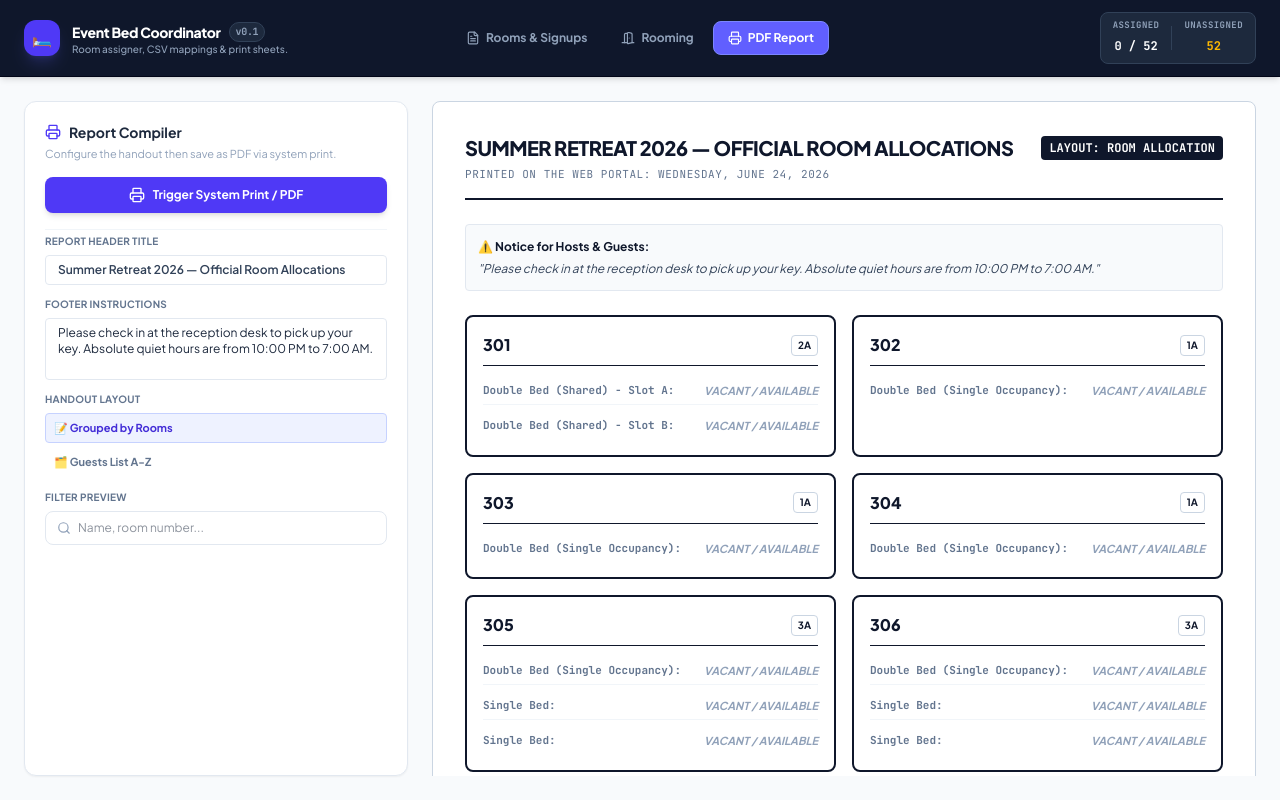
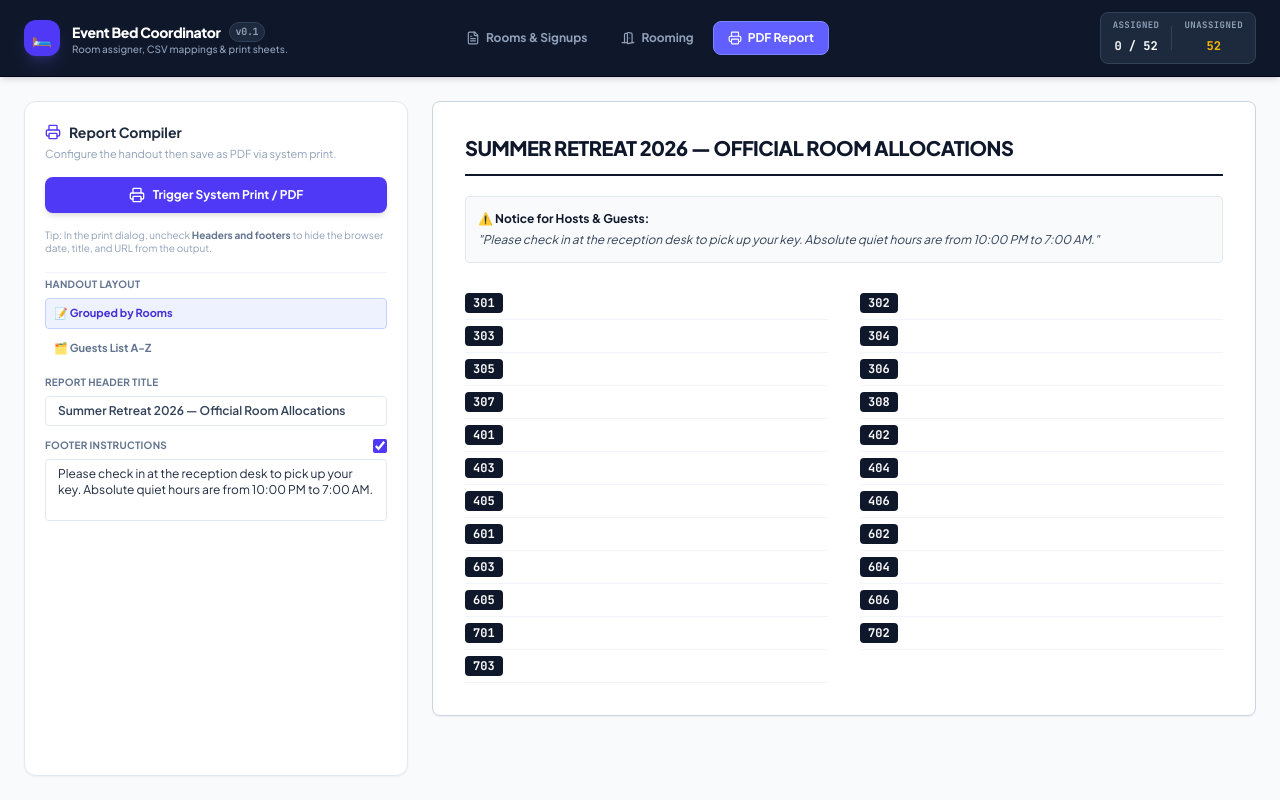
Before and after one commit to salvacodes/event-room-organizer, a React (Vite) app: page / in a window 1280 px wide. Both pictures are taken after a click on the button "PDF Report". Built offline with nearby package versions, Linux system fonts and the light colour scheme.

Commit message:
redesign reports to make them more compact

```diff
--- a/src/App.tsx
+++ b/src/App.tsx
@@ -120,10 +120,6 @@ export default function App() {
           </div>
         )}
       </main>
-
-      <div id="physical-page-print-injection" className="hidden print:block">
-        <PrintReport />
-      </div>
     </div>
   )
 }
--- a/src/features/report/PrintReport.tsx
+++ b/src/features/report/PrintReport.tsx
@@ -1,6 +1,5 @@
-import { Printer, Search } from 'lucide-react'
+import { Printer } from 'lucide-react'
 import { useMemo, useState } from 'react'
-import { getBedTypeLabel } from '../../shared/bedTypes'
 import { useWorkspaceStore } from '../../store/useWorkspaceStore'
 
 export default function PrintReport() {
@@ -12,7 +11,7 @@ export default function PrintReport() {
     'Please check in at the reception desk to pick up your key. Absolute quiet hours are from 10:00 PM to 7:00 AM.'
   )
   const [sortBy, setSortBy] = useState<'room' | 'guest'>('room')
-  const [searchQuery, setSearchQuery] = useState('')
+  const [showFooterNotes, setShowFooterNotes] = useState(true)
 
   const handlePrint = () => {
     window.print()
@@ -22,40 +21,24 @@ export default function PrintReport() {
     return participants
       .map((p) => {
         const room = p.assignedRoomId ? rooms.find((r) => r.id === p.assignedRoomId) : null
-        const bed = room ? room.beds.find((b) => b.assignedParticipantId === p.id) : null
         return {
           id: p.id,
           name: p.name,
           assignedRoom: p.assignedRoomId || 'Unassigned',
-          category: room?.category || '',
-          bedType: bed?.type || '',
-          preferences: p.sharingPreferences || '-'
+          category: room?.category || ''
         }
       })
-      .filter((record) => {
-        const query = searchQuery.toLowerCase()
-        return (
-          record.name.toLowerCase().includes(query) ||
-          record.assignedRoom.toLowerCase().includes(query) ||
-          record.bedType.toLowerCase().includes(query)
-        )
-      })
       .sort((a, b) => a.name.localeCompare(b.name))
-  }, [participants, rooms, searchQuery])
+  }, [participants, rooms])
 
   const roomRecords = useMemo(() => {
-    return [...rooms]
-      .filter((r) => {
-        const query = searchQuery.toLowerCase()
-        const hasMatchingOccupant = r.beds.some((b) => {
-          if (!b.assignedParticipantId) return false
-          const p = participants.find((part) => part.id === b.assignedParticipantId)
-          return p?.name.toLowerCase().includes(query) || p?.sharingPreferences.toLowerCase().includes(query)
-        })
-        return r.id.toLowerCase().includes(query) || r.category.toLowerCase().includes(query) || hasMatchingOccupant
-      })
-      .sort((a, b) => a.id.localeCompare(b.id, undefined, { numeric: true, sensitivity: 'base' }))
-  }, [rooms, participants, searchQuery])
+    return [...rooms].sort((a, b) => a.id.localeCompare(b.id, undefined, { numeric: true, sensitivity: 'base' }))
+  }, [rooms])
+
+  const maxGuestCount = useMemo(() => {
+    if (roomRecords.length === 0) return 1
+    return Math.max(1, ...roomRecords.map((r) => r.beds.filter((b) => b.assignedParticipantId).length))
+  }, [roomRecords])
 
   return (
     <div id="print-report-module" className="flex flex-col lg:flex-row gap-6 h-full min-h-0">
@@ -79,40 +62,12 @@ export default function PrintReport() {
           <Printer className="w-4 h-4" />
           Trigger System Print / PDF
         </button>
+        <p className="text-[10px] text-slate-400 leading-snug">
+          Tip: In the print dialog, uncheck <strong className="text-slate-500">Headers and footers</strong> to hide the
+          browser date, title, and URL from the output.
+        </p>
 
         <div className="space-y-3 pt-1 border-t border-slate-100">
-          <div className="flex flex-col space-y-1.5">
-            <label
-              htmlFor="report-custom-title"
-              className="text-[10px] font-bold text-slate-500 uppercase tracking-wide"
-            >
-              Report Header Title
-            </label>
-            <input
-              id="report-custom-title"
-              type="text"
-              value={reportTitle}
-              onChange={(e) => setReportTitle(e.target.value)}
-              className="px-3 py-1.5 bg-white border border-slate-200 rounded text-xs focus:ring-1 focus:ring-indigo-500 focus:outline-hidden font-semibold text-slate-700"
-            />
-          </div>
-
-          <div className="flex flex-col space-y-1.5">
-            <label
-              htmlFor="report-custom-notes"
-              className="text-[10px] font-bold text-slate-500 uppercase tracking-wide"
-            >
-              Footer Instructions
-            </label>
-            <textarea
-              id="report-custom-notes"
-              value={reportNotes}
-              onChange={(e) => setReportNotes(e.target.value)}
-              rows={3}
-              className="px-3 py-1.5 bg-white border border-slate-200 rounded text-xs focus:ring-1 focus:ring-indigo-500 focus:outline-hidden text-slate-650 resize-none"
-            />
-          </div>
-
           <div className="flex flex-col space-y-1.5">
             <span className="text-[10px] font-bold text-slate-500 uppercase tracking-wide">Handout Layout</span>
             <div className="grid grid-cols-1 gap-1">
@@ -145,22 +100,45 @@ export default function PrintReport() {
 
           <div className="flex flex-col space-y-1.5">
             <label
-              htmlFor="print-search-preview"
+              htmlFor="report-custom-title"
               className="text-[10px] font-bold text-slate-500 uppercase tracking-wide"
             >
-              Filter Preview
+              Report Header Title
             </label>
-            <div className="relative">
-              <Search className="absolute left-3 top-2.5 w-3.5 h-3.5 text-slate-400 pointer-events-none" />
             <input
-                id="print-search-preview"
+              id="report-custom-title"
               type="text"
-                value={searchQuery}
-                onChange={(e) => setSearchQuery(e.target.value)}
-                placeholder="Name, room number..."
-                className="w-full text-xs pl-8 pr-3 py-2 border border-slate-200 rounded-lg focus:outline-hidden focus:ring-1 focus:ring-indigo-500"
+              value={reportTitle}
+              onChange={(e) => setReportTitle(e.target.value)}
+              className="px-3 py-1.5 bg-white border border-slate-200 rounded text-xs focus:ring-1 focus:ring-indigo-500 focus:outline-hidden font-semibold text-slate-700"
             />
           </div>
+
+          <div className="flex flex-col space-y-1.5">
+            <div className="flex items-center justify-between">
+              <label
+                htmlFor="report-custom-notes"
+                className="text-[10px] font-bold text-slate-500 uppercase tracking-wide"
+              >
+                Footer Instructions
+              </label>
+              <input
+                id="footer-notes-toggle"
+                type="checkbox"
+                checked={showFooterNotes}
+                onChange={(e) => setShowFooterNotes(e.target.checked)}
+                aria-label="Enable footer instructions"
+                className="w-3.5 h-3.5 accent-indigo-600 cursor-pointer"
+              />
+            </div>
+            <textarea
+              id="report-custom-notes"
+              value={reportNotes}
+              onChange={(e) => setReportNotes(e.target.value)}
+              disabled={!showFooterNotes}
+              rows={3}
+              className={`px-3 py-1.5 bg-white border border-slate-200 rounded text-xs focus:ring-1 focus:ring-indigo-500 focus:outline-hidden text-slate-650 resize-none transition-opacity ${!showFooterNotes ? 'opacity-40 cursor-not-allowed' : ''}`}
+            />
           </div>
         </div>
       </div>
@@ -170,27 +148,11 @@ export default function PrintReport() {
           id="printable-report-capture"
           className="bg-white text-slate-900 p-8 border border-slate-300 rounded-lg max-w-4xl mx-auto font-sans leading-normal relative shadow-xs"
         >
-          <div className="flex justify-between items-start border-b-2 border-slate-900 pb-4 mb-6">
-            <div>
+          <div className="border-b-2 border-slate-900 pb-3 mb-5">
             <h1 className="text-xl font-extrabold tracking-tight text-slate-900 uppercase">{reportTitle}</h1>
-              <p className="text-[11px] text-slate-500 mt-1 uppercase tracking-wider font-mono">
-                Printed on the Web Portal:{' '}
-                {new Date().toLocaleDateString('en-US', {
-                  weekday: 'long',
-                  year: 'numeric',
-                  month: 'long',
-                  day: 'numeric'
-                })}
-              </p>
-            </div>
-            <div className="text-right">
-              <span className="font-mono text-xs font-bold bg-slate-900 text-white px-2 py-1 rounded">
-                {sortBy === 'room' ? 'LAYOUT: ROOM ALLOCATION' : 'LAYOUT: MASTER GUEST CHECKLIST'}
-              </span>
-            </div>
           </div>
 
-          {reportNotes && (
+          {showFooterNotes && reportNotes && (
             <div className="mb-6 p-3 bg-slate-50 border border-slate-200 rounded text-xs leading-relaxed text-slate-700 italic">
               <span className="font-bold text-slate-900 not-italic block mb-0.5">⚠️ Notice for Hosts & Guests:</span>"
               {reportNotes}"
@@ -198,128 +160,57 @@ export default function PrintReport() {
           )}
 
           {sortBy === 'room' && (
-            <div className="space-y-6">
-              <div className="grid grid-cols-1 md:grid-cols-2 gap-4">
+            <div className="grid grid-cols-2 gap-x-8 gap-y-0">
               {roomRecords.map((room) => {
-                  const _totalBeds = room.beds.length
-                  const _assignedCount = room.beds.filter((b) => b.assignedParticipantId).length
+                const guests = room.beds
+                  .map((bed) =>
+                    bed.assignedParticipantId ? participants.find((p) => p.id === bed.assignedParticipantId) : null
+                  )
+                  .filter(Boolean)
 
                 return (
                   <div
                     key={room.id}
-                      className="border-2 border-slate-900 rounded-lg p-4 flex flex-col space-y-3 bg-white hover:shadow-xs break-inside-avoid"
+                    className="flex items-start gap-3 py-1.5 border-b border-slate-100 break-inside-avoid"
                   >
-                      <div className="flex items-center justify-between border-b border-slate-350 pb-2">
-                        <span className="font-extrabold text-base text-slate-900">{room.id}</span>
-                        <span className="text-[10px] uppercase font-bold text-slate-550 border border-slate-300 px-1.5 py-0.5 rounded">
-                          {room.category}
-                        </span>
-                      </div>
-
-                      <div className="space-y-2">
-                        {room.beds.map((bed) => {
-                          const guest = bed.assignedParticipantId
-                            ? participants.find((p) => p.id === bed.assignedParticipantId)
-                            : null
-
-                          return (
-                            <div
-                              key={bed.id}
-                              className="flex items-center justify-between py-1.5 border-b border-slate-100 last:border-b-0 text-[11px] leading-tight"
-                            >
-                              <span className="font-mono text-slate-500 font-bold">
-                                {bed.label || getBedTypeLabel(bed.type)}:
+                    <span className="font-mono font-black text-xs px-2 py-0.5 rounded bg-slate-900 text-white shrink-0">
+                      {room.id}
                     </span>
                     <span
-                                className={`text-right font-bold ${guest ? 'text-slate-900' : 'text-slate-400 italic'}`}
+                      data-testid={`room-guests-${room.id}`}
+                      className="text-xs font-bold text-slate-900 leading-relaxed"
                     >
-                                {guest ? guest.name : 'VACANT / AVAILABLE'}
+                      {Array.from({ length: maxGuestCount }, (_, i) => (
+                        <span key={guests[i]?.id ?? `slot-${i}`} className={`block ${!guests[i] ? 'invisible' : ''}`}>
+                          {guests[i]?.name ?? ' '}
+                        </span>
+                      ))}
                     </span>
                   </div>
                 )
               })}
             </div>
-
-                      {room.beds.some((b) => {
-                        const p = participants.find((part) => part.id === b.assignedParticipantId)
-                        return p?.sharingPreferences
-                      }) && (
-                        <div className="mt-1 pt-1.5 border-t border-dashed border-slate-200">
-                          <span className="text-[9px] uppercase font-bold text-slate-400 block tracking-wide">
-                            Sharing preferences:
-                          </span>
-                          {room.beds.map((b) => {
-                            const p = participants.find((part) => part.id === b.assignedParticipantId)
-                            if (!p?.sharingPreferences) return null
-                            return (
-                              <div key={p.id} className="text-[9px] text-slate-600 leading-normal mt-0.5">
-                                <strong className="text-slate-700">{p.name}:</strong> "{p.sharingPreferences}"
-                              </div>
-                            )
-                          })}
-                        </div>
-                      )}
-                    </div>
-                  )
-                })}
-              </div>
-            </div>
           )}
 
           {sortBy === 'guest' && (
-            <div className="overflow-x-auto">
-              <table className="w-full text-left border-collapse text-xs">
-                <thead>
-                  <tr className="border-b-2 border-slate-900 font-bold bg-slate-100">
-                    <th className="py-2.5 px-3">#</th>
-                    <th className="py-2.5 px-3">Guest Name</th>
-                    <th className="py-2.5 px-3 text-center">Room Assignment</th>
-                    <th className="py-2.5 px-3">Bed Block</th>
-                    <th className="py-2.5 px-3">Sharing Preferences & Signup Notes</th>
-                  </tr>
-                </thead>
-                <tbody>
-                  {guestRecords.map((record, index) => (
-                    <tr
+            <div className="grid grid-cols-2 gap-x-8 gap-y-0">
+              {guestRecords.map((record) => (
+                <div
                   key={record.id}
-                      className="border-b border-slate-250 hover:bg-slate-50 last:border-0 divide-x divide-slate-100 break-inside-avoid"
+                  className="flex items-center gap-2 py-1.5 border-b border-slate-100 break-inside-avoid"
                 >
-                      <td className="py-2.5 px-3 font-mono font-bold text-slate-400">{index + 1}</td>
-                      <td className="py-2.5 px-3 font-extrabold text-slate-900">{record.name}</td>
-                      <td className="py-2.5 px-3 text-center">
+                  <span className="font-extrabold text-slate-900 text-xs flex-1">{record.name}</span>
                   <span
-                          className={`inline-block font-mono font-black text-sm px-2.5 py-0.5 rounded ${
-                            record.assignedRoom === 'Unassigned'
-                              ? 'bg-rose-100 text-rose-800'
-                              : 'bg-slate-900 text-white'
+                    className={`font-mono font-black text-xs px-2 py-0.5 rounded ${
+                      record.assignedRoom === 'Unassigned' ? 'bg-rose-100 text-rose-800' : 'bg-slate-900 text-white'
                     }`}
                   >
                     {record.assignedRoom === 'Unassigned' ? 'N/A' : record.assignedRoom}
                   </span>
-                      </td>
-                      <td className="py-2.5 px-3 font-medium text-slate-750">
-                        {record.bedType ? (
-                          <span className="bg-slate-100 text-slate-800 font-semibold px-2 py-0.5 rounded text-[10px]">
-                            {record.bedType} Bed
-                          </span>
-                        ) : (
-                          <span className="text-slate-400 italic">No Bed</span>
-                        )}
-                      </td>
-                      <td className="py-2.5 px-3 text-[11px] text-slate-600 max-w-sm whitespace-normal">
-                        {record.preferences}
-                      </td>
-                    </tr>
+                </div>
               ))}
-                </tbody>
-              </table>
             </div>
           )}
-
-          <div className="mt-8 pt-4 border-t border-slate-300 flex justify-between items-center text-[10px] text-slate-400 font-mono">
-            <span>Event Services Coordinator</span>
-            <span>End of Report • Page 1 of 1</span>
-          </div>
         </div>
       </div>
     </div>
--- a/src/index.css
+++ b/src/index.css
@@ -111,9 +111,9 @@
     break-inside: avoid;
   }
 
-  /* Set page margins */
+  /* Per-page margins — keeps content away from paper edges on every page */
   @page {
     size: letter;
-    margin: 0.5in 0.4in 0.4in 0.4in;
+    margin: 0.4in;
   }
 }
```
Also changed, not shown: 1 other file (tests, documents, lock files or other folders). Lines whose indentation alone changed are shown as unchanged.
